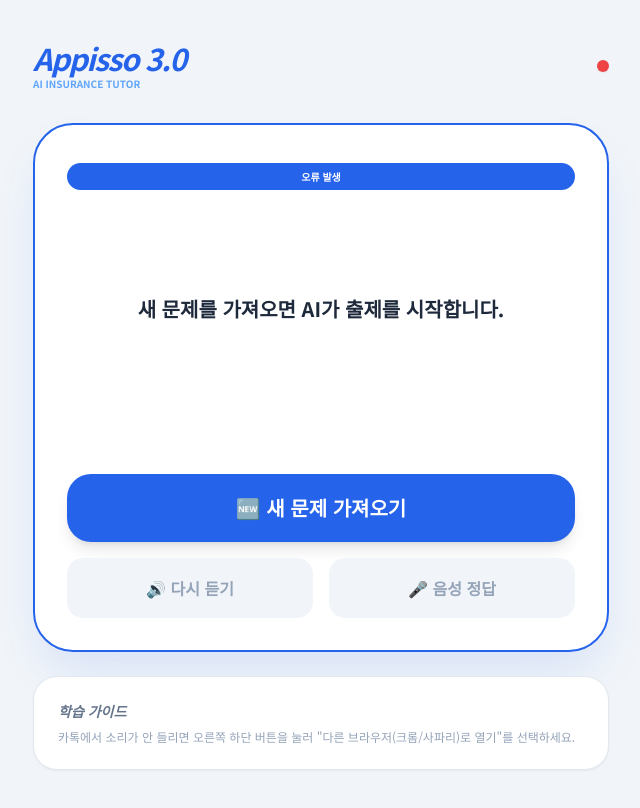
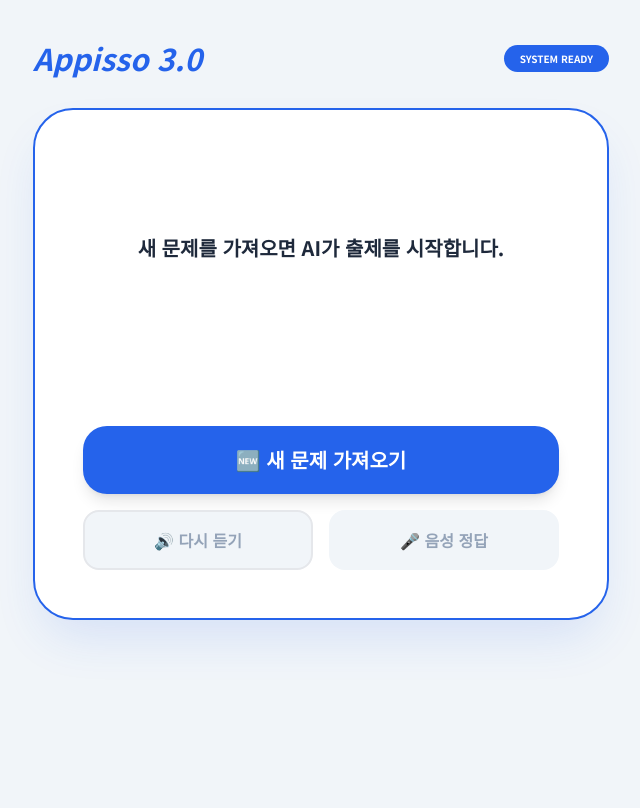
Before and after one commit to sinabroban/appisso, a plain HTML site: page index.html in a window 1280 px wide. Both pictures are taken after a click on the button "🆕 새 문제 가져오기". Shown: the whole page, without its empty margins (319-959 px from the left). Drawn offline with nearby package versions, Linux system fonts and the light colour scheme; no server answers.

Commit message:
Add files via upload

```diff
--- a/index.html
+++ b/index.html
@@ -9,98 +9,82 @@
         @import url('https://fonts.googleapis.com/css2?family=Noto+Sans+KR:wght@400;700&display=swap');
         body { font-family: 'Noto Sans KR', sans-serif; background-color: #f1f5f9; -webkit-tap-highlight-color: transparent; }
         .appisso-pro { background: #ffffff; border-radius: 2.5rem; border: 2px solid #2563eb; box-shadow: 0 25px 50px -12px rgba(37, 99, 235, 0.15); }
-        .option-btn { transition: all 0.2s; border: 2px solid #f1f5f9; }
-        .option-btn:active { background-color: #eff6ff; transform: scale(0.98); }
     </style>
 </head>
 <body class="min-h-screen p-4 md:p-10">
 
     <div class="max-w-xl mx-auto">
         <header class="flex justify-between items-center mb-8">
-            <div>
-                <h1 class="text-3xl font-black text-blue-600 italic tracking-tighter">Appisso 3.0</h1>
-                <p class="text-[10px] font-bold text-blue-400 uppercase">AI Insurance Tutor</p>
-            </div>
-            <div id="api-status" class="w-3 h-3 rounded-full bg-red-500 shadow-sm"></div>
+            <h1 class="text-3xl font-black text-blue-600 italic">Appisso 3.0</h1>
+            <div id="status-tag" class="text-[10px] font-black text-white bg-blue-600 px-4 py-1.5 rounded-full">SYSTEM READY</div>
         </header>
 
-        <main class="appisso-pro overflow-hidden mb-6">
-            <div id="loading-bar" class="h-1.5 bg-blue-600 w-0 transition-all duration-500"></div>
-            <div class="p-8">
-                <div id="status-tag" class="mb-6 text-center text-[10px] font-black text-white bg-blue-600 px-4 py-1.5 rounded-full w-full">시스템 준비 완료</div>
+        <main class="appisso-pro p-8 md:p-12 mb-6">
+            <div id="quiz-area" class="min-h-[220px] flex flex-col justify-center text-center">
+                <h2 id="q-text" class="text-xl font-bold text-slate-800">새 문제를 가져오면 AI가 출제를 시작합니다.</h2>
+                <div id="options-group" class="mt-10 space-y-3"></div>
+            </div>
 
-                <div id="quiz-area" class="min-h-[220px] flex flex-col justify-center text-center">
-                    <h2 id="q-text" class="text-xl font-bold leading-tight text-slate-800">새 문제를 가져오면 AI가 출제를 시작합니다.</h2>
-                    <div id="options-group" class="mt-8 space-y-3"></div>
-                </div>
-
-                <div class="mt-10 space-y-4">
-                    <button id="fetch-btn" onclick="askGemini3()" class="w-full bg-blue-600 text-white py-5 rounded-3xl font-bold text-xl shadow-lg active:bg-blue-800 transition-all">🆕 새 문제 가져오기</button>
-                    <div class="grid grid-cols-2 gap-4">
-                        <button id="read-btn" onclick="playVoice()" disabled class="bg-slate-100 text-slate-400 py-4 rounded-2xl font-bold border-2 border-transparent">🔊 다시 듣기</button>
-                        <button id="talk-btn" onclick="startVoiceRecog()" disabled class="bg-slate-100 text-slate-400 py-4 rounded-2xl font-bold">🎤 음성 정답</button>
-                    </div>
+            <div class="mt-12 space-y-4">
+                <button id="fetch-btn" onclick="askGemini3()" class="w-full bg-blue-600 text-white py-5 rounded-3xl font-bold text-xl shadow-lg active:scale-95 transition-all">🆕 새 문제 가져오기</button>
+                <div class="grid grid-cols-2 gap-4">
+                    <button id="read-btn" onclick="playVoice()" disabled class="bg-slate-100 text-slate-400 py-4 rounded-2xl font-bold border-2">🔊 다시 듣기</button>
+                    <button id="talk-btn" onclick="startVoiceRecog()" disabled class="bg-slate-100 text-slate-400 py-4 rounded-2xl font-bold">🎤 음성 정답</button>
                 </div>
             </div>
         </main>
-
-        <div class="bg-white rounded-3xl p-6 shadow-sm border border-slate-200">
-            <h3 class="text-sm font-bold text-slate-500 mb-2 italic">학습 가이드</h3>
-            <p class="text-xs text-slate-400">카톡에서 소리가 안 들리면 오른쪽 하단 버튼을 눌러 "다른 브라우저(크롬/사파리)로 열기"를 선택하세요.</p>
-        </div>
     </div>
 
     <script>
-        // 🛡️ 보안 핵심: Base64로 암호화한 오빠의 키를 아래 따옴표 안에 넣어주세요!
+        // 🛡️ 보안 핵심: 오빠의 암호화된 키를 여기에 넣으세요!
         const _0x1a2b = 'AIzaSyBmmVKGwHSZfL_2QrGjTZuUH64IHu9djqY';
-
-        let API_KEY = "";
-        try { API_KEY = atob(_0x1a2b); } catch(e) { console.error("키 복호화 실패"); }
-
-        if(API_KEY) document.getElementById('api-status').classList.replace('bg-red-500', 'bg-green-500');
+        const API_KEY = atob(_0x1a2b);
 
         let currentQuiz = null;
         const synth = window.speechSynthesis;
 
+        // 🔊 모바일 무음 해결: 첫 클릭 시 소리 기능을 활성화합니다.
+        function unlockAudio() {
+            const silent = new SpeechSynthesisUtterance("");
+            synth.speak(silent);
+        }
+
         async function askGemini3() {
+            unlockAudio(); // 클릭 시 오디오 잠금 해제
             const btn = document.getElementById('fetch-btn');
             const status = document.getElementById('status-tag');
-            const bar = document.getElementById('loading-bar');
-
             btn.disabled = true;
-            status.innerText = "제미나이가 문제를 만드는 중...";
-            bar.style.width = "50%";
-
-            const prompt = "보험설계사(생명보험) 자격시험 문제를 1개 생성해줘. { \"question\": \"질문\", \"options\": [\"보기1\", \"2\", \"3\", \"4\"], \"answer\": 정답숫자, \"explanation\": \"해설\" } 형식의 JSON으로만 답해.";
+            status.innerText = "제미나이가 고민 중...";
 
             try {
                 const response = await fetch(`https://generativelanguage.googleapis.com/v1beta/models/gemini-3-flash-preview:generateContent?key=${API_KEY}`, {
                     method: 'POST',
                     headers: { 'Content-Type': 'application/json' },
-                    body: JSON.stringify({ contents: [{ parts: [{ text: prompt }] }] })
+                    body: JSON.stringify({ contents: [{ parts: [{ text: "보험설계사(생명보험) 문제 1개 내줘. { \"question\": \"질문\", \"options\": [\"1\", \"2\", \"3\", \"4\"], \"answer\": 숫자, \"explanation\": \"해설\" } JSON 형식으로만 답해." }] }] })
                 });
 
                 const data = await response.json();
 
-                // 🚨 에러 방어: 데이터가 있는지 하나하나 확인해서 'Undefined' 에러를 막습니다.
-                if (data.error) throw new Error("API 키 오류: " + data.error.message);
-                if (!data.candidates || !data.candidates[0] || !data.candidates[0].content) {
-                    throw new Error("AI 답변이 비어있습니다. 다시 시도하세요.");
+                // 🚨 에러 방어: AI가 사용량 초과 등으로 답을 안 줬을 때 처리
+                if (data.error) {
+                    if(data.error.message.includes("quota")) {
+                        throw new Error("오빠, 구글 AI 사용량이 초과됐어요! 1분만 기다렸다가 다시 눌러주세요.");
+                    }
+                    throw new Error(data.error.message);
                 }
+
+                if (!data.candidates || !data.candidates[0]) throw new Error("AI가 답변을 생성하지 못했습니다.");
 
                 const rawText = data.candidates[0].content.parts[0].text;
                 const match = rawText.match(/\{[\s\S]*\}/);
-                if (!match) throw new Error("데이터 형식이 올바르지 않습니다.");
+                if (!match) throw new Error("데이터 형식 오류");
 
                 currentQuiz = JSON.parse(match[0]);
                 renderUI();
-                status.innerText = "제미나이 3.0 출제 완료";
-                bar.style.width = "100%";
-                setTimeout(() => bar.style.width = "0%", 500);
+                status.innerText = "GEMINI 3.0 ONLINE";
             } catch (err) {
-                alert("오빠, 확인해 주세요!\n" + err.message);
-                status.innerText = "오류 발생";
-                bar.style.width = "0%";
+                alert(err.message); // 오빠가 보기 쉽게 한글로 알림창 띄우기
+                status.innerText = "시스템 대기 중";
             } finally { btn.disabled = false; }
         }
 
@@ -108,28 +92,16 @@
             document.getElementById('q-text').innerText = currentQuiz.question;
             const container = document.getElementById('options-group');
             container.innerHTML = "";
-
             currentQuiz.options.forEach((txt, i) => {
                 const b = document.createElement('button');
-                b.className = "w-full text-left p-5 option-btn rounded-2xl font-bold border-2 border-slate-100 shadow-sm";
+                b.className = "w-full text-left p-5 rounded-2xl font-bold border-2 border-slate-100 hover:border-blue-600 active:bg-blue-50";
                 b.innerText = `${i + 1}. ${txt}`;
                 b.onclick = () => checkAnswer(i + 1);
                 container.appendChild(b);
             });
-
-            const rBtn = document.getElementById('read-btn');
-            const tBtn = document.getElementById('talk-btn');
-            [rBtn, tBtn].forEach(b => {
-                b.disabled = false;
-                b.classList.remove('bg-slate-100', 'text-slate-400');
-                if(b.id === 'read-btn') {
-                    b.classList.add('bg-white', 'text-blue-600');
-                    b.style.borderColor = "#2563eb";
-                } else {
-                    b.classList.add('bg-green-600', 'text-white');
-                }
-            });
-            // 모바일에서 소리가 자동으로 안 나올 수 있으므로 버튼 클릭 후 실행을 유도합니다.
+            document.getElementById('read-btn').disabled = false;
+            document.getElementById('talk-btn').disabled = false;
+            document.getElementById('read-btn').classList.replace('text-slate-400', 'text-blue-600');
             playVoice();
         }
 
@@ -138,26 +110,22 @@
             synth.cancel();
             const utter = new SpeechSynthesisUtterance(currentQuiz.question);
             utter.lang = 'ko-KR';
-            utter.rate = 1.0;
             synth.speak(utter);
         }
 
         function checkAnswer(userNum) {
             const isCorrect = userNum == currentQuiz.answer;
             const msg = isCorrect ? "정답입니다!" : "틀렸습니다. 정답은 " + currentQuiz.answer + "번입니다.";
-
             const fb = new SpeechSynthesisUtterance(msg + " " + currentQuiz.explanation);
             fb.lang = 'ko-KR';
             synth.speak(fb);
-
             alert((isCorrect ? "✅ " : "❌ ") + msg + "\n\n" + currentQuiz.explanation);
         }
 
         function startVoiceRecog() {
             const Recog = window.SpeechRecognition || window.webkitSpeechRecognition;
             if (!Recog) return alert("크롬 브라우저를 사용해 주세요!");
-            const mic = new Recog();
-            mic.lang = 'ko-KR';
+            const mic = new Recog(); mic.lang = 'ko-KR';
             document.getElementById('talk-btn').innerText = "👂 듣는 중...";
             mic.start();
             mic.onresult = (e) => {
```
